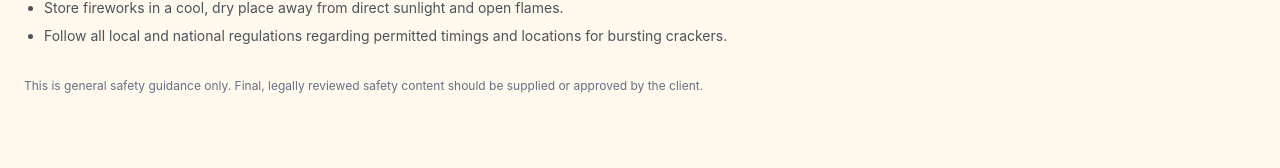
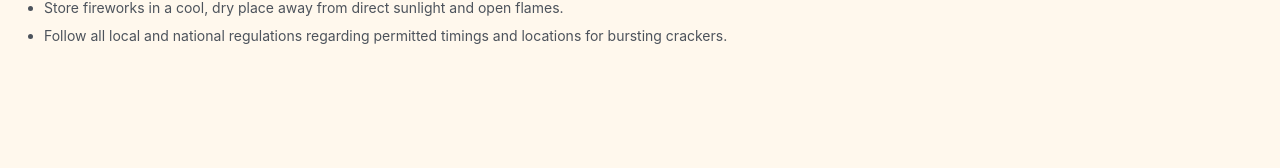
Before and after one commit to vsmidhun21/Fireworks-Catalogue, a React (Vite) app in the folder frontend/: page /safety in a window 1280 px wide. Shown: the part 407-575 px from the top of the page. Built offline with nearby package versions, Linux system fonts and the light colour scheme; no server answers.

Commit message:
disclimer rm

```diff
--- a/frontend/src/pages/public/Safety.jsx
+++ b/frontend/src/pages/public/Safety.jsx
@@ -14,9 +14,9 @@
         <li>{t("safety.point5")}</li>
         <li>{t("safety.point6")}</li>
       </ul>
-      <p className="text-xs text-brand-muted mt-8">
+      {/* <p className="text-xs text-brand-muted mt-8">
         {t("safety.disclaimer")}
-      </p>
+      </p> */}
     </div>
   );
 }
```
